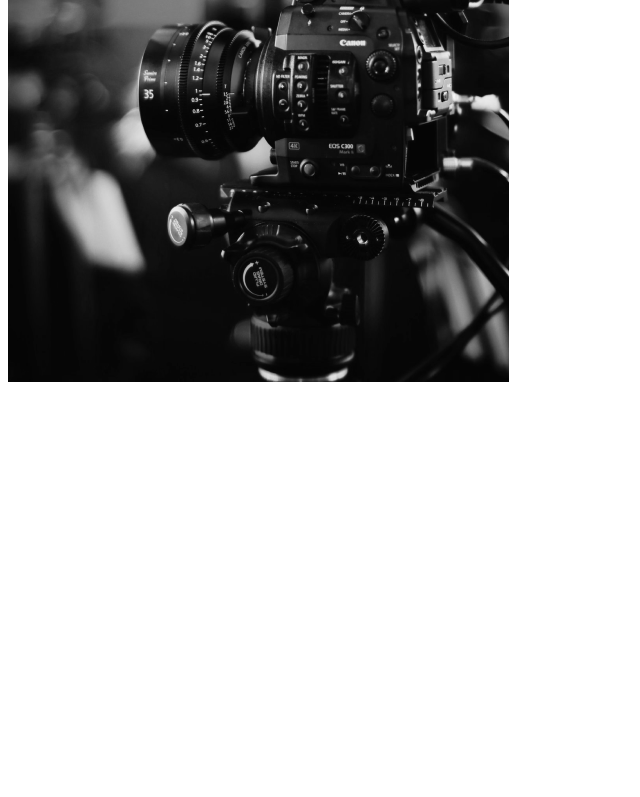
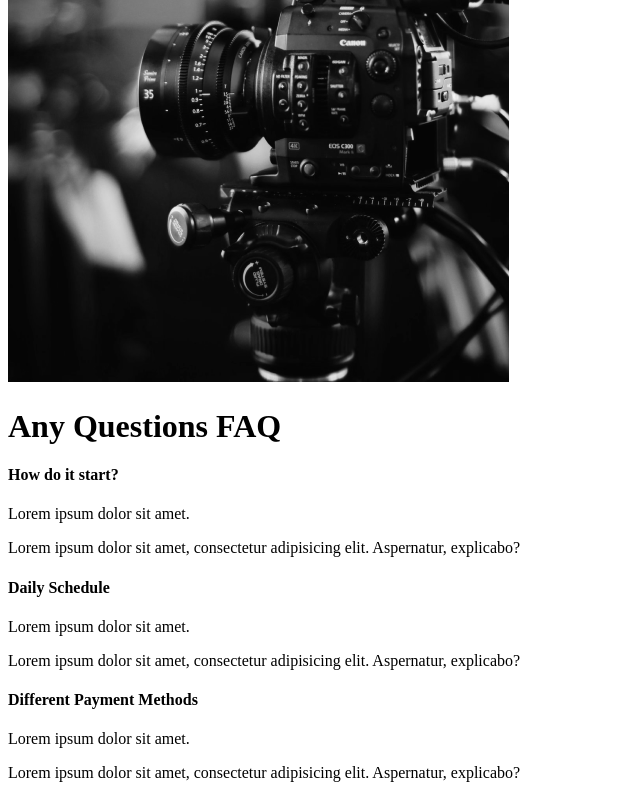
Before and after one commit to rand-singh/react-portfolio-starter, a React (Create React App) app: page / in a window 1280 px wide. Shown: the part 2000-2797 px from the top of the page, without its empty margins (0-640 px from the left). Before the commit the page ends 2394 px from the top, so only its background shows below. Built offline with nearby package versions, Linux system fonts and the light colour scheme.

Commit message:
Added FAQ section component

```diff
--- a/src/components/AboutSection.js
+++ b/src/components/AboutSection.js
@@ -3,7 +3,6 @@
 
 function AboutSection() {
     return (
-        <div>
         <div className="description">
             <div className="title">
                 <div className="hide">
@@ -24,7 +23,6 @@
                 <img src={home1} alt="Photographer"/>
             </div>
         </div>
-        </div>
     )
 }
 
--- /dev/null
+++ b/src/components/FaqSection.js
@@ -0,0 +1,35 @@
+import React from 'react'
+
+function FaqSection() {
+    return (
+        <div className="faq">
+            <h1>Any Questions <span>FAQ</span></h1>
+            <div className="qustion">
+                <h4>How do it start?</h4>
+                <p>Lorem ipsum dolor sit amet.</p>
+                <p>Lorem ipsum dolor sit amet, consectetur adipisicing elit. Aspernatur, explicabo?</p>
+            </div>
+
+            <div className="qustion">
+                <h4>Daily Schedule</h4>
+                <p>Lorem ipsum dolor sit amet.</p>
+                <p>Lorem ipsum dolor sit amet, consectetur adipisicing elit. Aspernatur, explicabo?</p>
+            </div>
+
+            <div className="qustion">
+                <h4>Different Payment Methods</h4>
+                <p>Lorem ipsum dolor sit amet.</p>
+                <p>Lorem ipsum dolor sit amet, consectetur adipisicing elit. Aspernatur, explicabo?</p>
+            </div>
+
+            <div className="qustion">
+                <h4>What Products do you offer?</h4>
+                <p>Lorem ipsum dolor sit amet.</p>
+                <p>Lorem ipsum dolor sit amet, consectetur adipisicing elit. Aspernatur, explicabo?</p>
+            </div>
+
+        </div>
+    )
+}
+
+export default FaqSection
--- a/src/components/ServicesSection.js
+++ b/src/components/ServicesSection.js
@@ -9,7 +9,6 @@
 
 function ServicesSection() {
     return (
-        <div>
         <div className="services">
             <div className="description">
                 <h2>High <span>quality</span> services</h2>
@@ -50,9 +49,10 @@
                 </div>
 
             </div>
+
+            <div className="image">
+                <img src={home2} alt="Camera shot"/>
             </div>
-            <div className="image">
-                <img src={home2} alt="Camera shot"/></div>
         </div>
     )
 }
--- a/src/pages/AboutUs.js
+++ b/src/pages/AboutUs.js
@@ -1,12 +1,14 @@
 import React from 'react'
 import AboutSection from '../components/AboutSection'
 import ServicesSection from '../components/ServicesSection'
+import FaqSection from '../components/FaqSection'
 
 function AboutUs() {
     return (
         <>
             <AboutSection />
             <ServicesSection />
+            <FaqSection />
         </>
     )
 }
```
Lines whose indentation alone changed are shown as unchanged.
